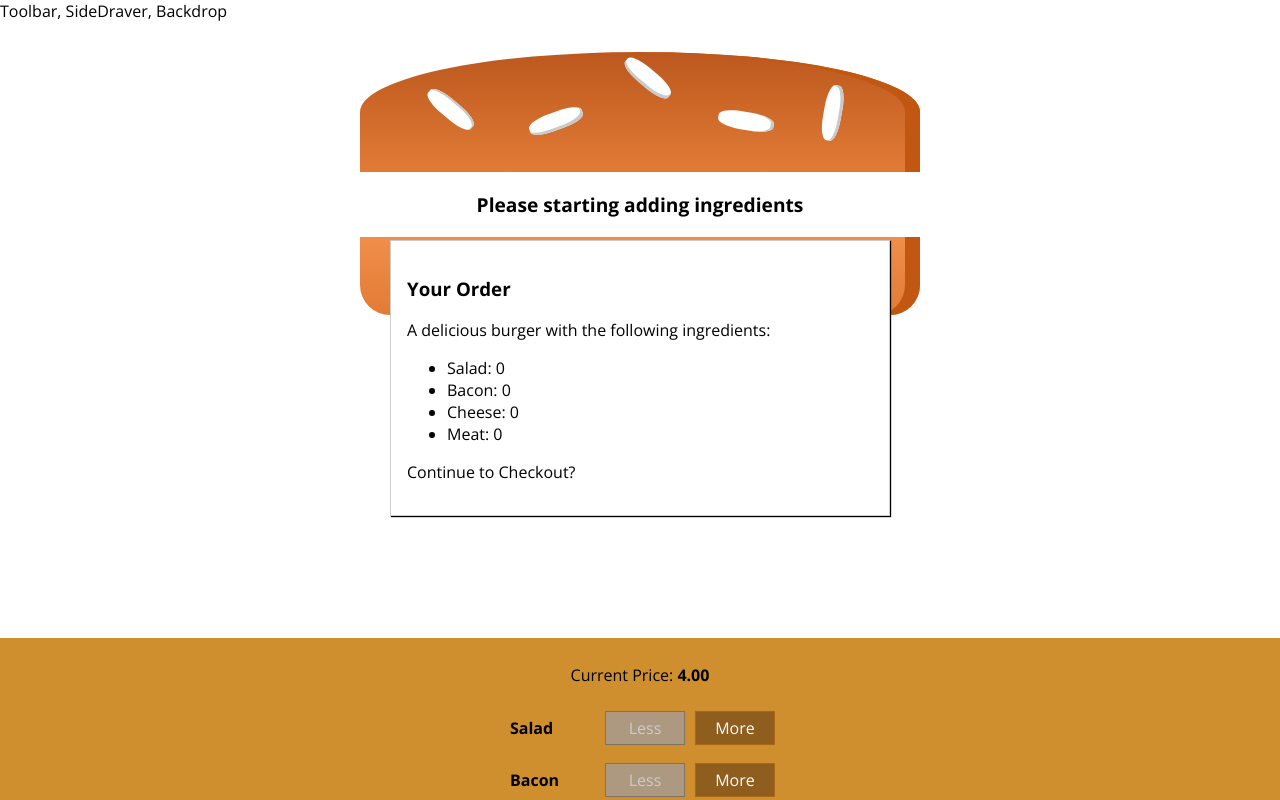
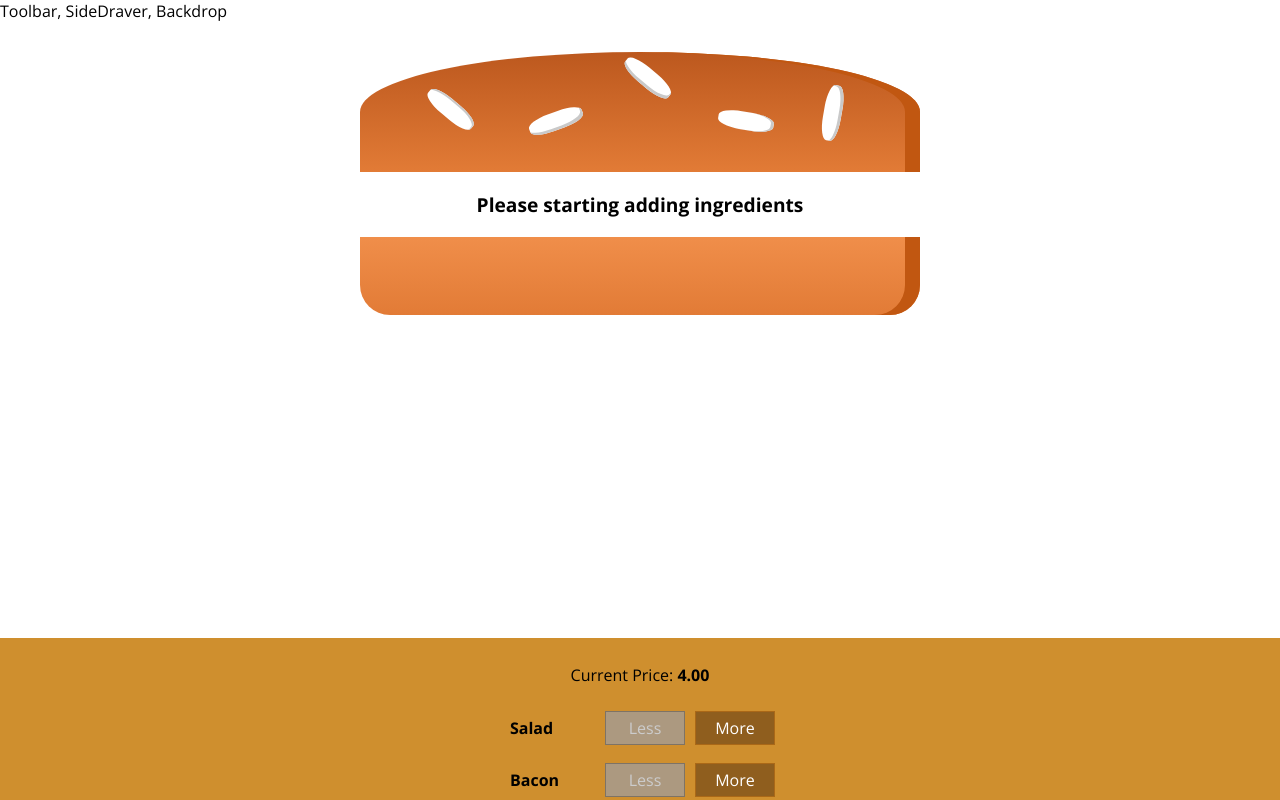
Before and after one commit to antocecere77/BurgerBuilderReduxSaga, a React app: page / in a window 1280 px wide. Shown: the top 800 px of the page. Built offline with nearby package versions, Linux system fonts and the light colour scheme.

Commit message:
Showing and hiding the modal with animation

```diff
--- a/src/components/Burger/BuildControls/BuildControls.js
+++ b/src/components/Burger/BuildControls/BuildControls.js
@@ -23,7 +23,8 @@ const buildControls = (props) => (
         )) }
         <button
             className={classes.OrderButton}
-            disabled={!props.purchasable}>ORDER NOW</button>
+            disabled={!props.purchasable}
+            onClick={props.ordered}>ORDER NOW</button>
     </div>
 );
 
--- a/src/components/UI/Modal/Modal.js
+++ b/src/components/UI/Modal/Modal.js
@@ -3,7 +3,12 @@ import React from 'react';
 import classes from './Modal.css';
 
 const modal = (props) => (
-    <div className={classes.Modal}>
+    <div
+        className={classes.Modal}
+        style={{
+            transform: props.show ? 'translateY(0)' : 'translateY(-100vh)',
+            opacity: props.show ? '1' : '0'
+        }}>
         {props.children}
     </div>
 );
--- a/src/containers/BurgerBuilder/BurgerBuilder.js
+++ b/src/containers/BurgerBuilder/BurgerBuilder.js
@@ -23,7 +23,8 @@ class BurgerBuilder extends Component {
             meat: 0
         },
         totalPrice: 4,
-        purchasable: false
+        purchasable: false,
+        purchasing: false
     }
 
     updatePurchaseState(ingredients) {
@@ -68,6 +69,10 @@ class BurgerBuilder extends Component {
         this.updatePurchaseState(updatedIngredients);
     }
 
+    purchaseHandler = () => {
+        this.setState({purchasing: true});
+    }
+
     render() {
         const disableInfo = {
             ...this.state.ingredients
@@ -77,13 +82,14 @@ class BurgerBuilder extends Component {
         }
         return (
             <Aux>
-                <Modal><OrderSummary ingredients={this.state.ingredients}/></Modal>
+                <Modal show={this.state.purchasing}><OrderSummary ingredients={this.state.ingredients}/></Modal>
                 <Burger ingredients={this.state.ingredients} />
                 <BuildControls
                     ingredientAdded={this.addIngredientHandler}
                     ingredientRemoved={this.removeIngredientHandler}
                     disabled={disableInfo}
                     purchasable={this.state.purchasable}
+                    ordered={this.purchaseHandler}
                     price={this.state.totalPrice}/>
             </Aux>
         );
```
